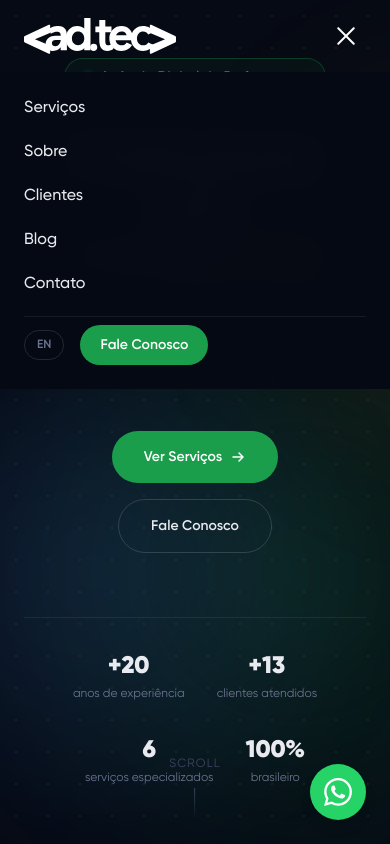
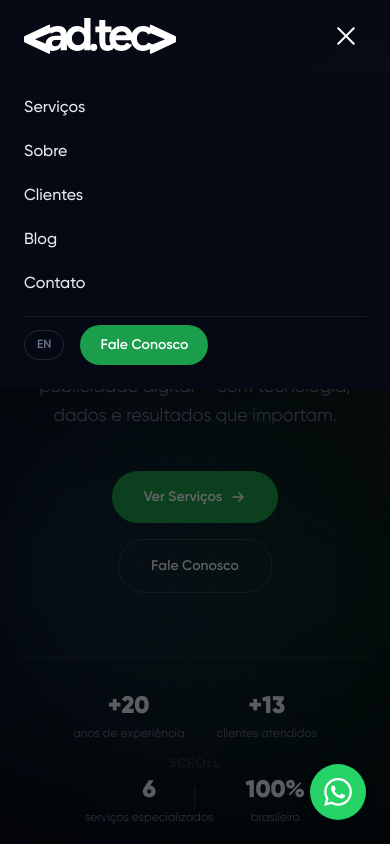
Before and after one commit to luciano2000/adtec, a Next.js app: page / in a window 390 px wide. Both pictures are taken after a click on the button "Menu". Shown: the top 844 px of the page. Built offline with nearby package versions, Linux system fonts and the light colour scheme.

Commit message:
fix: hero padding-top mobile para não sobrepor header, overlay escuro ao abrir menu
Co-Authored-By: Claude Sonnet 4.6 <noreply@anthropic.com>

```diff
--- a/components/layout/Header.tsx
+++ b/components/layout/Header.tsx
@@ -129,6 +129,16 @@ export function Header() {
       {/* Mobile menu */}
       <AnimatePresence>
         {menuOpen && (
+          <>
+            {/* Full-screen overlay — fecha o menu ao clicar fora */}
+            <motion.div
+              initial={{ opacity: 0 }}
+              animate={{ opacity: 1 }}
+              exit={{ opacity: 0 }}
+              className="md:hidden fixed inset-0 top-[72px]"
+              style={{ background: 'rgba(0,0,0,0.6)', zIndex: -1 }}
+              onClick={() => setMenuOpen(false)}
+            />
           <motion.div
             initial={{ opacity: 0, height: 0 }}
             animate={{ opacity: 1, height: 'auto' }}
@@ -167,6 +177,7 @@ export function Header() {
               </div>
             </nav>
           </motion.div>
+          </>
         )}
       </AnimatePresence>
     </header>
--- a/components/sections/Hero.tsx
+++ b/components/sections/Hero.tsx
@@ -105,7 +105,7 @@ export function Hero() {
       {/* Main content */}
       <motion.div
         style={{ y: contentY, opacity: contentOp }}
-        className="relative z-10 flex flex-col items-center text-center px-6 max-w-5xl mx-auto"
+        className="relative z-10 flex flex-col items-center text-center px-6 max-w-5xl mx-auto pt-20 md:pt-0"
       >
         {/* Badge */}
         <motion.div
```
